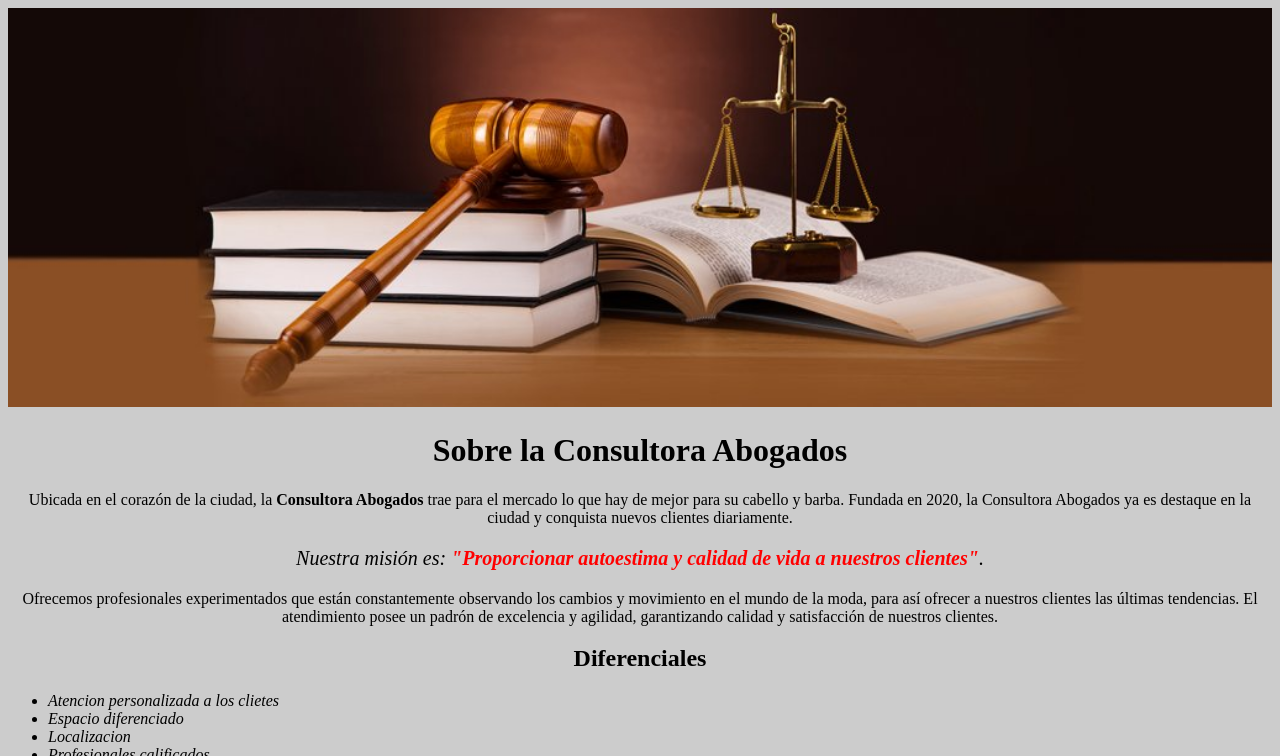
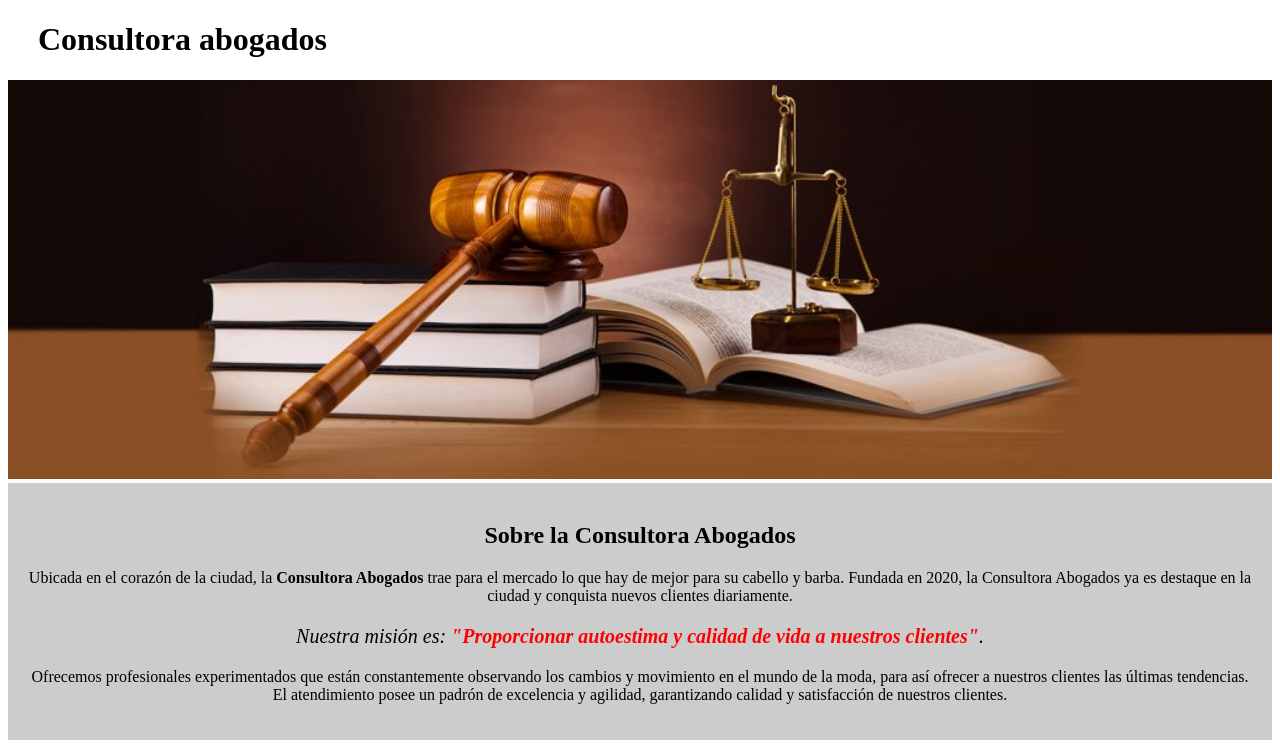
Before and after one commit to M1cifuz/paginaAbogados, a plain HTML site: page index.html in a window 1280 px wide. Shown: the top 756 px of the page. Drawn offline with Linux system fonts and the light colour scheme.

Commit message:
terminada la primera parte

```diff
--- a/index.html
+++ b/index.html
@@ -7,18 +7,22 @@
     <title>Consultora Abogados</title>
 </head>
 <body>
-
+    <header>
+        <h1 class="titulo-pricipal">Consultora abogados</h1>
+    </header>
     <img id="banner" src="imagenes/bannerAbogados.jpg" alt="imagen abogados"></body>
-
-    <h1>Sobre la Consultora Abogados</h1>
+    <div class="principal">
+        <h2 class="titulo-centralizado">Sobre la Consultora Abogados</h2>
 
         <p>Ubicada en el corazón de la ciudad, la <strong>Consultora Abogados</strong> trae para el mercado lo que hay de mejor para su cabello y barba. Fundada en 2020, la Consultora Abogados ya es destaque en la ciudad y conquista nuevos clientes diariamente.</p>
 
         <p id="mision"><em>Nuestra misión es: <strong>"Proporcionar autoestima y calidad de vida a nuestros clientes"</strong>.</em></p>
 
         <p>Ofrecemos profesionales experimentados que están constantemente observando los cambios y movimiento en el mundo de la moda, para así ofrecer a nuestros clientes las últimas tendencias. El atendimiento posee un padrón de excelencia y agilidad, garantizando calidad y satisfacción de nuestros clientes.</p>
+    </div>
+    <div class="diferenciales">
+        <h3 class="titulo-centralizado">Diferenciales</h3>
 
-    <h2>Diferenciales</h2>
         <ul>
             <li class="items"> Atencion personalizada a los clietes</li>
             <li class="items"> Espacio diferenciado</li>
@@ -27,5 +31,6 @@
         </ul>
 
         <img class="imagenDiferenciales" src="imagenes/abogado.jpg" alt="abogado especialista">
+    </div>
 </body>
 </html>
--- a/styles.css
+++ b/styles.css
@@ -1,18 +1,23 @@
-body {
-    background-color: #cccccc;
-}
-
-p {
-    text-align: center;
-    background-color: #cccccc;
+.titulo-pricipal {
+    padding-left: 30px;
 }
 
 #banner {
     width: 100%;
 }
 
-h1 {
+.principal {
+    background-color: #cccccc;
+    padding: 20px;
+}
+
+.titulo-centralizado {
     text-align: center;
+}
+
+p {
+    text-align: center;
+    background-color: #cccccc;
 }
 
 em strong {
@@ -23,12 +28,15 @@ em strong {
     font-size: 20px;
 }
 
-h2 {
-    text-align: center;
+.items {
+    font-style: italic;
 }
 
-.items {
-    font-style: italic;
+ul {
+    display: inline-block;
+    vertical-align: top;
+    width: 20%;
+    margin-right: 15%;
 }
 
 .imagenDiferenciales {
```
Lines whose indentation alone changed are shown as unchanged.
